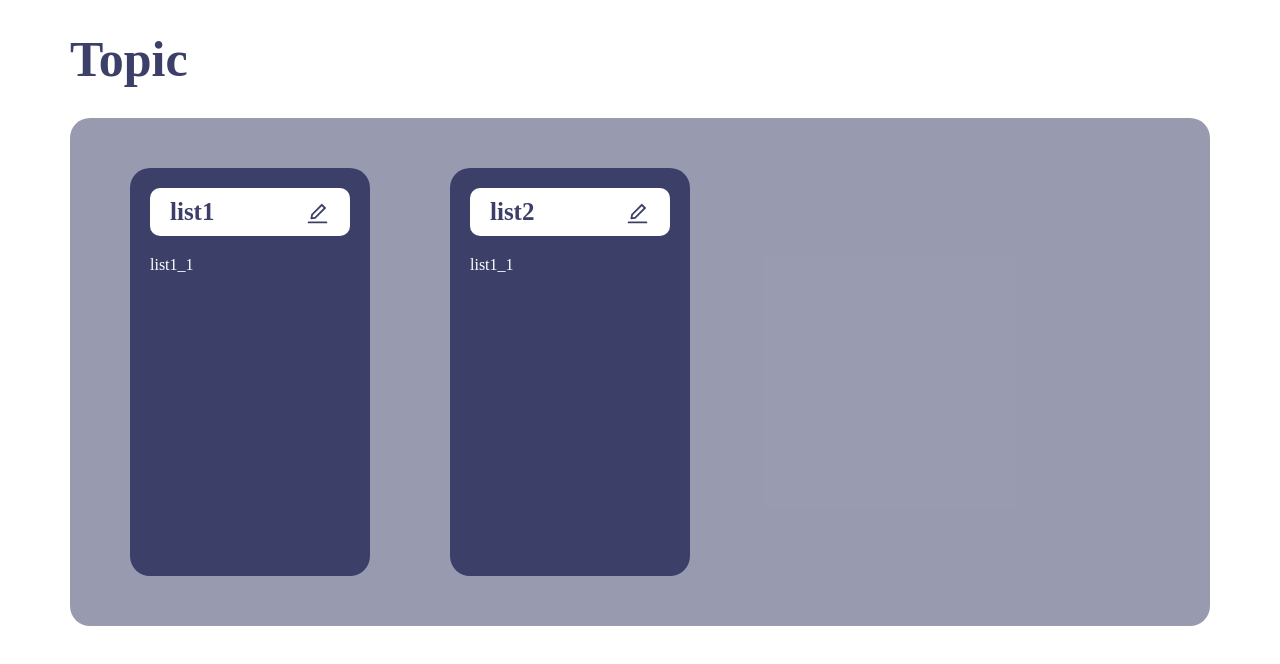
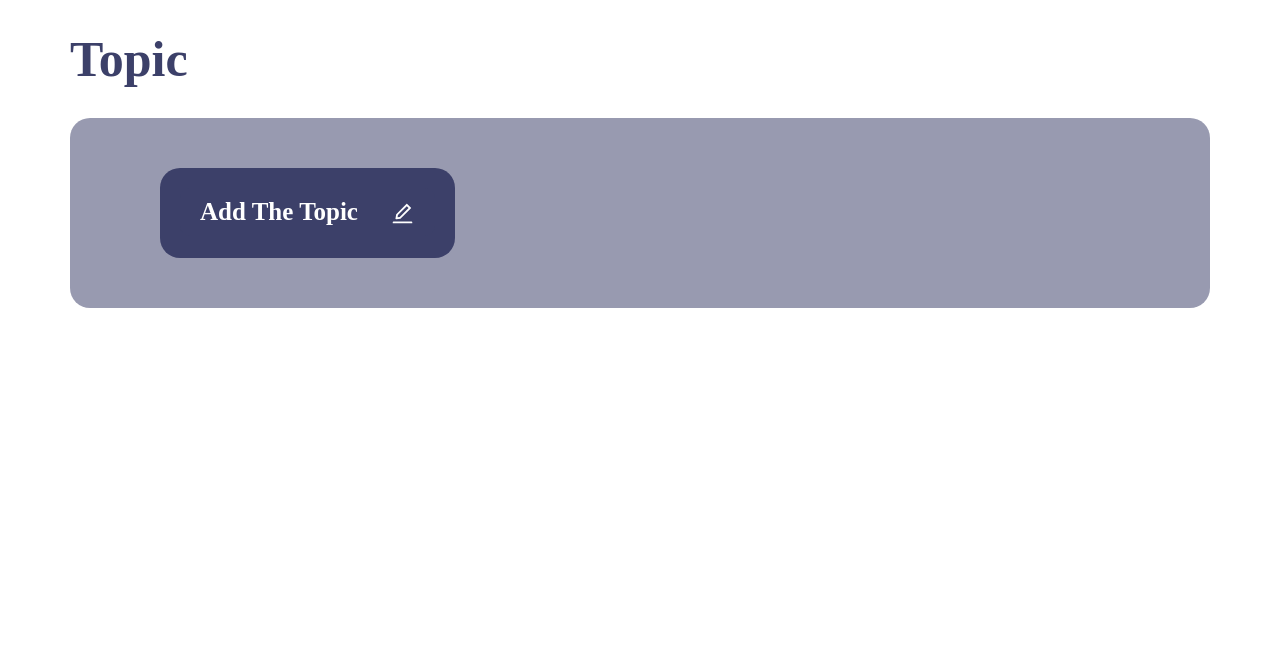
Before and after one commit to zero3062/draw_topic, a React (Create React App) app: page / in a window 1280 px wide. Shown: the top 664 px of the page. Built offline with nearby package versions, Linux system fonts and the light colour scheme.

Commit message:
[Add] handleAddHeader(Topic_header)

```diff
--- a/src/component/mainPage.tsx
+++ b/src/component/mainPage.tsx
@@ -1,4 +1,4 @@
-import React, { useState } from 'react';
+import React, { useState, useRef, useEffect } from 'react';
 import * as toastr from 'toastr';
 import { AiOutlineEdit, AiOutlineCheck } from 'react-icons/ai';
 import '../style/mainPage.scss';
@@ -16,25 +16,14 @@ interface topicType {
 }
 
 function mainPage() {
-  const [topic, setTopic] = useState<Array<topicType>>([
-    {
-      id: 1,
-      header: 'list1',
-      list: [{ id: 1, text: 'list1_1', checked: false }],
-    },
-    {
-      id: 2,
-      header: 'list2',
-      list: [{ id: 1, text: 'list1_1', checked: false }],
-    },
-  ]);
+  const [topic, setTopic] = useState<Array<topicType>>([]);
   const [header, setHeader] = useState<[string, number]>(['', -1]); // 첫번째 인자는 바뀐 값/두번째 인자는 topic Index
 
   const handleHeaderEdit = (index: number) => {
     setHeader(['', index]);
   };
 
-  const handleHeaderChange = () => {
+  const handleHeaderChange = (): void => {
     const [text, headerIndex] = header;
 
     if (text !== '' && topic.findIndex((obj) => obj.header === text) === -1) {
@@ -50,6 +39,24 @@ function mainPage() {
     }
 
     setHeader(['', -1]);
+  };
+
+  const handleAddHeader = (): void => {
+    const [text, headerIndex] = header;
+
+    if (text !== '' && topic.findIndex((obj) => obj.header === text) === -1) {
+      setTopic(topic.concat({ id: topic.length + 1, header: text, list: [] }));
+    } else if (topic.findIndex((obj) => obj.header === text) !== -1) {
+      toastr.error('같은 이름의 주제가 있습니다.');
+    } else if (text === '') {
+      toastr.error('주제를 입력해주세요.');
+    }
+
+    setHeader(['', -1]);
+  };
+
+  const handleInputEnter = (e: any, fn: () => void) => {
+    if (e.key === 'Enter') fn();
   };
 
   return (
@@ -74,6 +81,8 @@ function mainPage() {
                     className="topic_header_input"
                     placeholder={topicList.header}
                     onChange={(e) => setHeader([e.target.value, topicIndex])}
+                    onKeyPress={(e) => handleInputEnter(e, handleHeaderChange)}
+                    ref={(e) => e?.focus?.()}
                     value={header[0]}
                   />
                   <AiOutlineCheck
@@ -94,6 +103,34 @@ function mainPage() {
               </li>
             </div>
           ))}
+
+          <div className="topic_list add_list">
+            {header[1] !== -2 ? (
+              <div className="topic_header pad_true">
+                <div className="topic_header_text">Add The Topic</div>
+                <AiOutlineEdit
+                  className="topic_header_edit"
+                  onClick={() => handleHeaderEdit(-2)}
+                />
+              </div>
+            ) : (
+              <div className="topic_header">
+                <input
+                  type="text"
+                  className="topic_header_input"
+                  placeholder="Add The Topic"
+                  onChange={(e) => setHeader([e.target.value, -2])}
+                  onKeyPress={(e) => handleInputEnter(e, handleAddHeader)}
+                  value={header[0]}
+                  ref={(e) => e?.focus?.()}
+                />
+                <AiOutlineCheck
+                  className="topic_header_check"
+                  onClick={() => handleAddHeader()}
+                />
+              </div>
+            )}
+          </div>
         </div>
       </div>
     </div>
--- a/src/style/mainPage.scss
+++ b/src/style/mainPage.scss
@@ -107,5 +107,40 @@ input {
         }
       }
     }
+
+    .add_list {
+      background-color: rgb(60, 64, 105);
+      height: 50px;
+
+      .topic_header {
+        background-color: rgb(60, 64, 105);
+        color: white;
+
+        .topic_header_text {
+          min-width: 180px;
+        }
+
+        .topic_header_input {
+          background-color: rgb(60, 64, 105);
+          color: white;
+          font-size: 25px;
+          padding: 5px 10px;
+
+          &::placeholder {
+            color: rgba(255, 255, 255, 0.445);
+          }
+        }
+
+        .topic_header_edit {
+          color: white;
+          margin: 3px 0px 0px 10px;
+        }
+
+        .topic_header_check {
+          color: white;
+          margin: 10px 0px 0px 10px;
+        }
+      }
+    }
   }
 }
```
